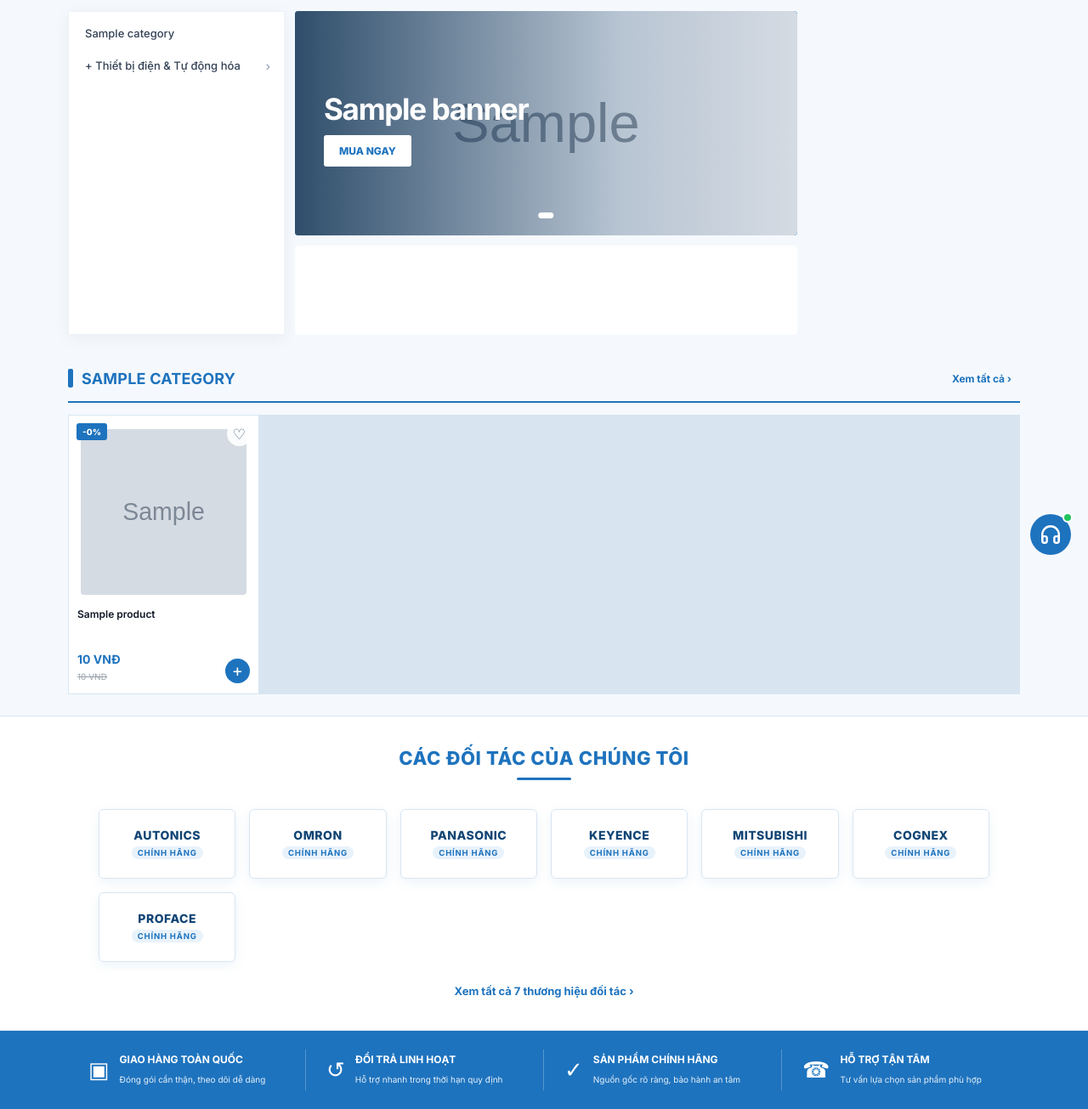
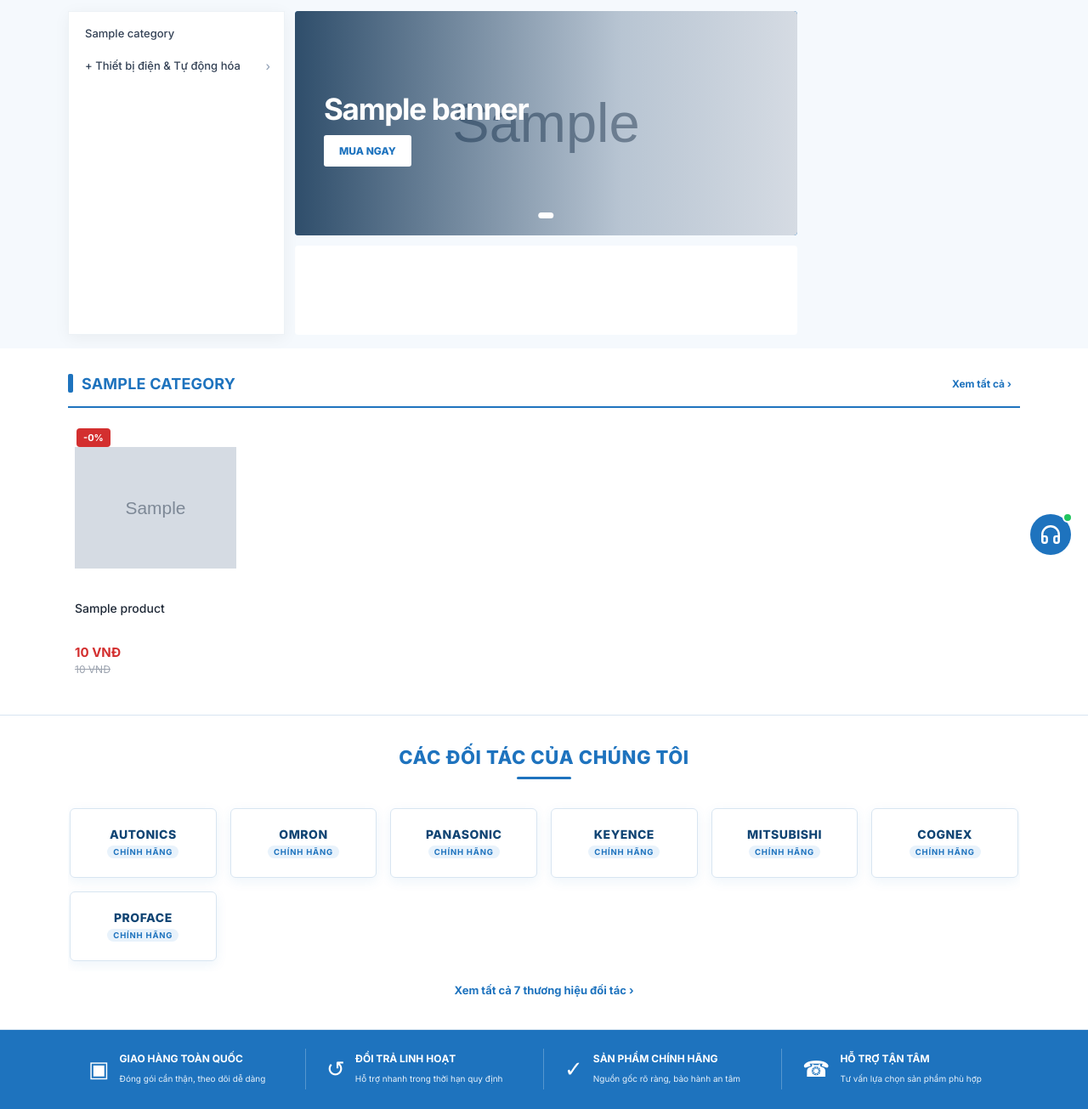
Before and after one commit to duc2k4hd/haiphongtech.vn, a Laravel app: page / in a window 1280 px wide. Shown: the part 117-1422 px from the top of the page at 85% size. Run offline with Laravel 12, Linux system fonts and the light colour scheme; data comes from the database, SQL or seed files in the repository; tables that the repository leaves empty hold one stand-in row (values such as "Sample post"); grey boxes marked "Sample" are stand-in pictures; data that the repository does not hold is empty; parts of the project's set-up code (start-up, migrations or seed data) failed here and were passed over.

Commit message:
style(home): làm sáng và thoáng giao diện thẻ sản phẩm trang chủ
- Bỏ lưới kẻ ô viền cứng, tăng khoảng cách giữa các sản phẩm và dùng nền trắng đồng nhất
- Hiển thị ảnh sản phẩm to, trọn vẹn (object-fit: contain), ẩn nút yêu thích và giỏ hàng khi chưa hover để không che ảnh
- Nâng cỡ chữ tên sản phẩm (14px) và làm nổi bật giá sản phẩm màu đỏ (#d32f2f)

```diff
--- a/public/clients/css/home.css
+++ b/public/clients/css/home.css
@@ -52,28 +52,29 @@
 .misutech_home_product_card {
     position: relative;
     min-width: 0;
-    padding: 12px 10px 12px;
-    background: var(--misutech_home_white);
+    padding: 8px 8px 14px;
+    background: #ffffff;
+    border-radius: 10px;
     display: flex;
     flex-direction: column;
-    justify-content: space-between;
+    justify-content: flex-start;
     box-sizing: border-box;
     transition:
-        transform 0.25s ease,
-        box-shadow 0.25s ease;
+        transform 0.22s ease,
+        box-shadow 0.22s ease;
 }
 .misutech_home_product_card:hover {
     z-index: 3;
     transform: translateY(-4px);
-    box-shadow: 0 10px 25px rgba(17, 69, 116, 0.15);
+    box-shadow: 0 12px 28px rgba(15, 23, 42, 0.08);
 }
 .misutech_home_product_image {
     width: 100%;
     aspect-ratio: 1 / 1;
     overflow: hidden;
-    margin: 0 0 10px;
+    margin: 0 0 14px;
     background: #ffffff;
-    border-radius: 4px;
+    border-radius: 8px;
     display: flex;
     align-items: center;
     justify-content: center;
@@ -85,7 +86,7 @@
     justify-content: center;
     width: 100%;
     height: 100%;
-    padding: 4px;
+    padding: 0;
     box-sizing: border-box;
 }
 .misutech_home_product_image img {
@@ -97,86 +98,118 @@
     object-fit: contain;
     display: block;
     margin: auto;
-    transition: transform 0.3s ease;
+    transition: transform 0.28s ease;
 }
 .misutech_home_product_card:hover .misutech_home_product_image img {
-    transform: scale(1.06);
+    transform: scale(1.04);
 }
 .misutech_home_product_badge {
     position: absolute;
     z-index: 2;
-    left: 9px;
-    top: 9px;
-    padding: 4px 7px;
-    background: var(--misutech_home_primary);
+    left: 10px;
+    top: 10px;
+    padding: 4px 8px;
+    background: #d32f2f;
     color: var(--misutech_home_white);
-    font-size: 10px;
-    font-weight: 800;
-    border-radius: 3px;
+    font-size: 11px;
+    font-weight: 700;
+    border-radius: 4px;
 }
 .misutech_home_product_favorite {
     position: absolute;
     z-index: 2;
-    right: 8px;
-    top: 7px;
-    width: 29px;
-    height: 29px;
-    border: 0;
+    right: 10px;
+    top: 10px;
+    width: 30px;
+    height: 30px;
+    border: 1px solid rgba(15, 23, 42, 0.08);
     border-radius: 50%;
-    background: rgba(255, 255, 255, 0.9);
-    color: var(--misutech_home_secondary);
-    font-size: 17px;
+    background: rgba(255, 255, 255, 0.92);
+    color: #64748b;
+    font-size: 16px;
     cursor: pointer;
     display: grid;
     place-items: center;
-    transition: transform 0.2s ease, color 0.2s ease;
+    opacity: 0;
+    pointer-events: none;
+    transition: opacity 0.2s ease, transform 0.2s ease, color 0.2s ease;
+}
+.misutech_home_product_card:hover .misutech_home_product_favorite,
+.misutech_home_product_favorite:focus-visible,
+.misutech_home_product_favorite[aria-pressed="true"] {
+    opacity: 1;
+    pointer-events: auto;
 }
 .misutech_home_product_favorite:hover {
-    transform: scale(1.1);
-    color: #e43c3c;
+    transform: scale(1.08);
+    color: #d32f2f;
 }
 .misutech_home_product_favorite[aria-pressed="true"] {
-    color: #e43c3c;
+    color: #d32f2f;
 }
 .misutech_home_product_name {
-    height: 36px;
+    min-height: 42px;
     overflow: hidden;
-    margin: 0 0 6px;
-    font-size: 12px;
-    line-height: 1.45;
-    font-weight: 600;
+    margin: 0 0 8px;
+    color: #1f2937;
+    font-size: 14px;
+    line-height: 1.48;
+    font-weight: 500;
     display: -webkit-box;
-    -webkit-line-clamp: 2;
+    -webkit-line-clamp: 3;
     -webkit-box-orient: vertical;
+    transition: color 0.18s ease;
+}
+.misutech_home_product_card:hover .misutech_home_product_name {
+    color: var(--misutech_home_primary);
 }
 .misutech_home_product_price_row {
-    min-height: 42px;
+    min-height: 28px;
     display: flex;
-    align-items: end;
+    align-items: center;
     justify-content: space-between;
     gap: 8px;
-    margin-top: 6px;
+    margin-top: auto;
+    padding-top: 2px;
 }
 .misutech_home_product_price {
     display: block;
-    color: var(--misutech_home_primary);
-    font-size: 14px;
+    color: #d32f2f;
+    font-size: 15px;
     font-weight: 700;
+    line-height: 1.3;
 }
 .misutech_home_product_old_price {
-    color: #9aa3aa;
-    font-size: 10px;
+    display: block;
+    color: #9ca3af;
+    font-size: 12px;
+    margin-top: 2px;
 }
 .misutech_home_add_cart {
-    flex: 0 0 29px;
-    width: 29px;
-    height: 29px;
-    border: 0;
+    flex: 0 0 28px;
+    width: 28px;
+    height: 28px;
+    border: 1px solid #dbeafe;
     border-radius: 50%;
-    background: #1e73be;
-    color: var(--misutech_home_white);
-    font-size: 20px;
+    background: #eff6ff;
+    color: var(--misutech_home_primary);
+    font-size: 18px;
     line-height: 1;
+    display: inline-flex;
+    align-items: center;
+    justify-content: center;
+    cursor: pointer;
+    opacity: 0;
+    transition: opacity 0.2s ease, background-color 0.2s ease, color 0.2s ease, border-color 0.2s ease;
+}
+.misutech_home_product_card:hover .misutech_home_add_cart,
+.misutech_home_add_cart:focus-visible {
+    opacity: 1;
+}
+.misutech_home_add_cart:hover {
+    background: var(--misutech_home_primary);
+    border-color: var(--misutech_home_primary);
+    color: #ffffff;
 }
 .misutech_home_empty {
     display: none;
@@ -190,12 +223,13 @@
 }
 
 .misutech_home_catalog_section {
-    padding: 18px 0 25px;
+    padding: 24px 0 32px;
+    background: #ffffff;
     content-visibility: auto;
-    contain-intrinsic-size: 1px 400px;
+    contain-intrinsic-size: 1px 440px;
 }
 .misutech_home_catalog_section:nth-of-type(even) {
-    background: var(--misutech_home_soft);
+    background: #ffffff;
 }
 .misutech_home_section_header {
     min-height: 46px;
@@ -246,12 +280,12 @@
 .misutech_home_catalog_grid {
     display: grid;
     grid-template-columns: repeat(5, minmax(0, 1fr));
-    border: 1px solid var(--misutech_home_line);
-    background: var(--misutech_home_line);
-    gap: 1px;
+    border: 0;
+    background: transparent;
+    gap: 28px 22px;
 }
 .misutech_home_catalog_grid .misutech_home_product_card {
-    min-height: 282px;
+    min-height: 310px;
 }
 .misutech_home_product_card[hidden] {
     display: none !important;
@@ -353,7 +387,7 @@
     display: grid;
     grid-template-columns: repeat(6, minmax(0, 1fr));
     gap: 16px;
-    padding: 0 34px;
+    padding: 0;
     box-sizing: border-box;
 }
 .misutech_home_partner_card {
--- a/resources/views/clients/pages/home/index.blade.php
+++ b/resources/views/clients/pages/home/index.blade.php
@@ -263,11 +263,10 @@
                                 <a href="{{ \App\Support\WpUrl::productUrl($product->slug) }}">
                                     <img src="{{ $product->thumbnailMedia->first()?->url ?? asset('storage/clients/imgs/products/no-image.png') }}"
                                         alt="{{ $product->name ?? 'Sản phẩm' }}"
-                                        width="220"
-                                        height="220"
+                                        width="260"
+                                        height="260"
                                         loading="lazy"
-                                        decoding="async"
-                                        style="width:100%;height:100%;object-fit:cover;border-radius:4px;" />
+                                        decoding="async" />
                                 </a>
                             </div>
                             <h3 class="misutech_home_product_name">
```
Also changed, not shown: other parts of public/clients/css/home.css (+18 -9 lines).
